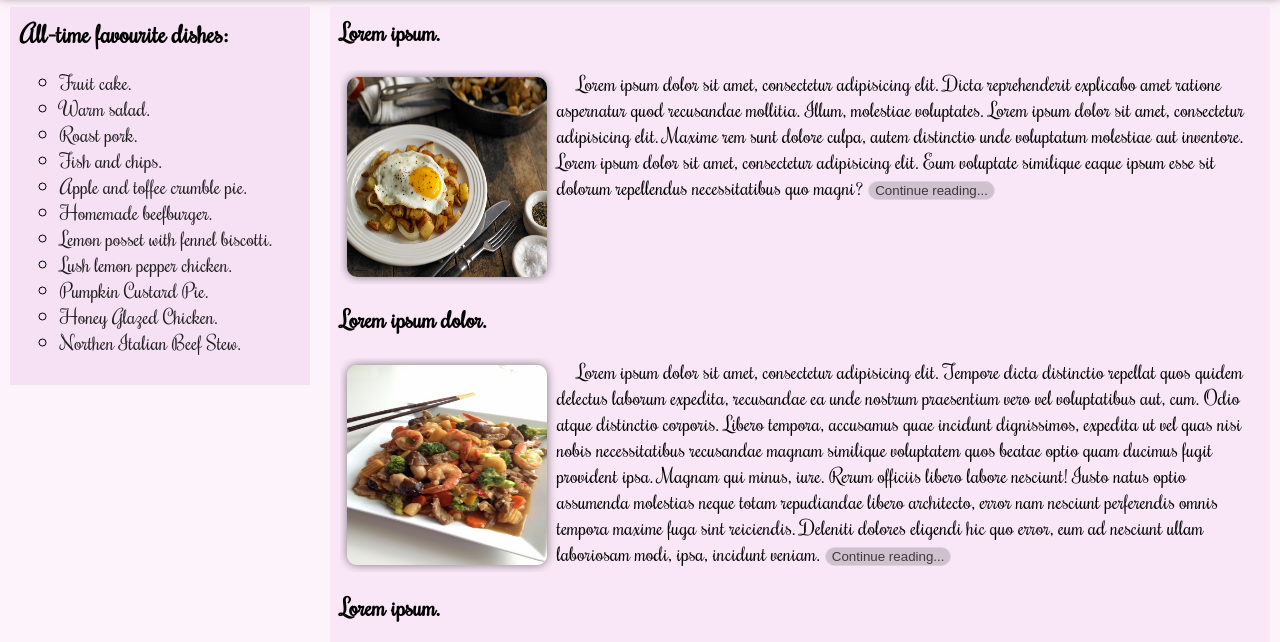
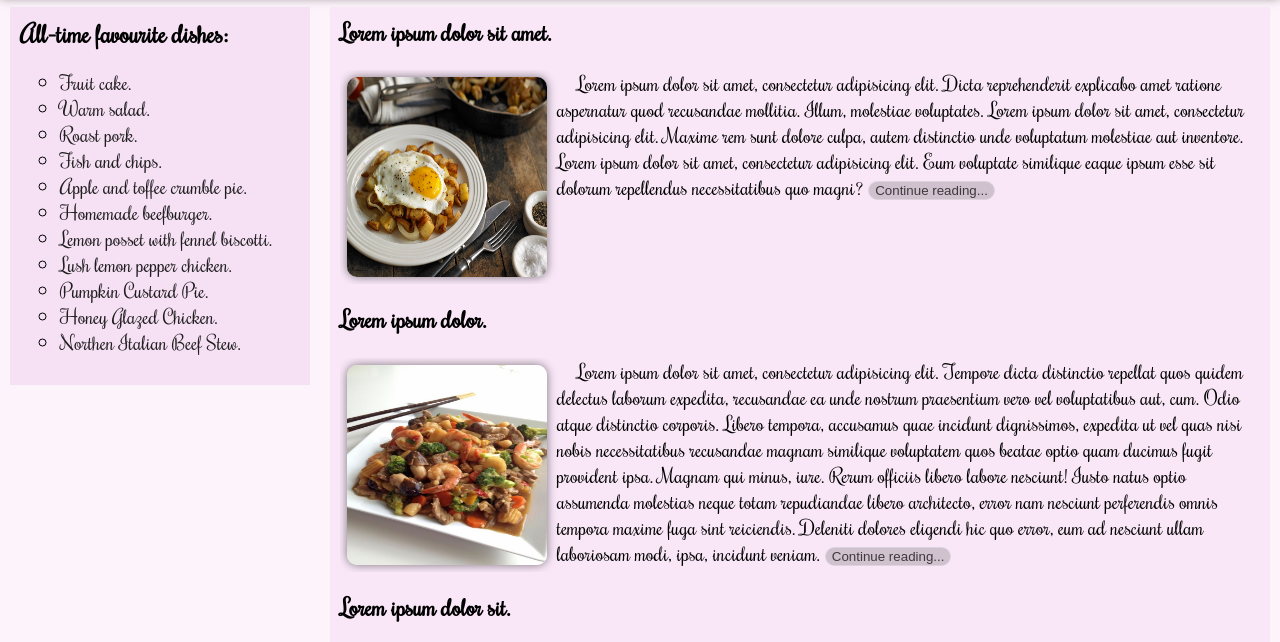
Before and after one commit to YuliaB01/Practical_task_5, a plain HTML site: page index.html in a window 1280 px wide. Shown: the part 155-797 px from the top of the page. Drawn offline with Linux system fonts and the light colour scheme.

Commit message:
Minor changes

```diff
--- a/index.html
+++ b/index.html
@@ -48,7 +48,7 @@
     <!-- / -->
     <!-- Content -->
     <div class="content">
-      <h3>Lorem ipsum.</h3>
+      <h3>Lorem ipsum dolor sit amet.</h3>
       <p>
         <img src="images/2.jpg" alt="image" width="200" height="200">
         Lorem ipsum dolor sit amet, consectetur adipisicing elit. Dicta reprehenderit explicabo amet ratione aspernatur quod recusandae mollitia. Illum, molestiae voluptates. Lorem ipsum dolor sit amet, consectetur adipisicing elit. Maxime rem sunt dolore culpa, autem distinctio unde voluptatum molestiae aut inventore. Lorem ipsum dolor sit amet, consectetur adipisicing elit. Eum voluptate similique eaque ipsum esse sit dolorum repellendus necessitatibus quo magni?
@@ -60,7 +60,7 @@
         Lorem ipsum dolor sit amet, consectetur adipisicing elit. Tempore dicta distinctio repellat quos quidem delectus laborum expedita, recusandae ea unde nostrum praesentium vero vel voluptatibus aut, cum. Odio atque distinctio corporis. Libero tempora, accusamus quae incidunt dignissimos, expedita ut vel quas nisi nobis necessitatibus recusandae magnam similique voluptatem quos beatae optio quam ducimus fugit provident ipsa. Magnam qui minus, iure. Rerum officiis libero labore nesciunt! Iusto natus optio assumenda molestias neque totam repudiandae libero architecto, error nam nesciunt perferendis omnis tempora maxime fuga sint reiciendis. Deleniti dolores eligendi hic quo error, eum ad nesciunt ullam laboriosam modi, ipsa, incidunt veniam.
         <button type="button">Continue reading...</button>
       </p>
-      <h3>Lorem ipsum.</h3>
+      <h3>Lorem ipsum dolor sit.</h3>
       <p>
         <img src="images/3.jpg" alt="image" width="200" height="200">
         Lorem ipsum dolor sit amet, consectetur adipisicing elit. Consequatur saepe, at aliquid nihil, enim necessitatibus? Repellat, dignissimos, soluta? Voluptate natus dicta aperiam totam iusto amet illum laboriosam dolorum expedita officiis magnam hic aut eligendi ipsa ipsum facilis, itaque veniam quidem ex sequi? Quo, eligendi similique eaque officiis, aspernatur nihil corrupti, corporis magni hic cum labore. Blanditiis at veritatis dolore eum quo delectus! Ea saepe laborum, non tempora ad! Sunt, neque.
@@ -83,7 +83,7 @@
   <!-- / -->
   <!-- Footer -->
   <div class="footer">
-    <p>The Coocking Art. All about cooking. E-mail: example@gmail.com</p>
+    <p>The Cooking Art. All about cooking. E-mail: example@gmail.com</p>
   </div>
   <!-- / -->
 </body>
```
